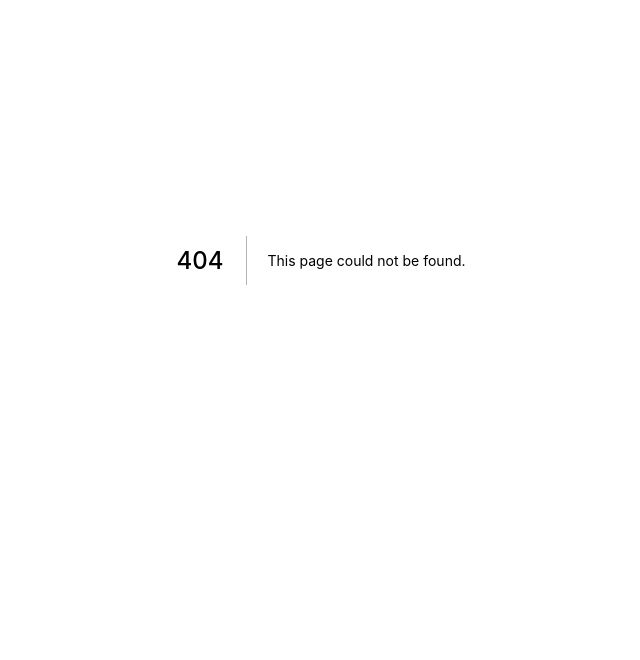
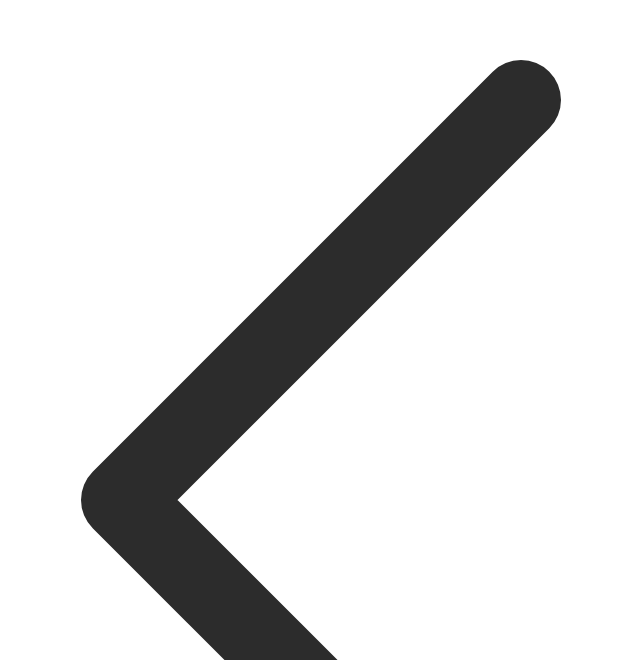
Before and after one commit to PauloRev/google-clone, a Next.js app: page /assets/icons/chevronLeft in a window 1280 px wide. Before the commit this address had no page. Shown: the part 140-800 px from the top of the page, without its empty margins (319-959 px from the left). Built offline with nearby package versions, Linux system fonts and the light colour scheme.

Commit message:
Added pagination component

```diff
--- a/components/SearchResults.js
+++ b/components/SearchResults.js
@@ -1,6 +1,7 @@
 import Head from 'next/head';
 import { useRouter } from 'next/router';
 import Parser from 'html-react-parser';
+import PaginationButtons from './PaginationButtons';
 
 export default function SearchResults({ results }) {
   const router = useRouter();
@@ -11,7 +12,7 @@ export default function SearchResults({ results }) {
         <title>{router.query.term} - Search page</title>
       </Head>
       <div className="w-full mx-auto px-4 sm:pl-[5%] md:pl-[10%]">
-        <p className="text-gray-600 text-sm mt-4 mb-8">
+        <p className="text-gray-600 text-sm mt-4 mb-6">
           About {results.searchInformation.formattedTotalResults} results (
           {results.searchInformation.formattedSearchTime} seconds)
         </p>
@@ -33,6 +34,7 @@ export default function SearchResults({ results }) {
             <p className="text-gray-800">{Parser(result.htmlSnippet)}</p>
           </div>
         ))}
+        <PaginationButtons />
       </div>
     </>
   );
--- /dev/null
+++ b/pages/assets/icons/chevronLeft.js
@@ -0,0 +1,23 @@
+import React from 'react';
+
+function ChevronLeftIcon({ color, width, height }) {
+  return (
+    <svg
+      xmlns="http://www.w3.org/2000/svg"
+      fill="none"
+      stroke="currentColor"
+      strokeWidth="1.5"
+      className={`${width} ${height}`}
+      viewBox="0 0 24 24"
+      color={color}
+    >
+      <path
+        strokeLinecap="round"
+        strokeLinejoin="round"
+        d="M15.75 19.5L8.25 12l7.5-7.5"
+      ></path>
+    </svg>
+  );
+}
+
+export default ChevronLeftIcon;
--- a/pages/search/index.js
+++ b/pages/search/index.js
@@ -21,7 +21,8 @@ export default function Search({ results }) {
 }
 
 export async function getServerSideProps(context) {
-  const mockData = true;
+  const startIndex = context?.query?.start || '1';
+  const mockData = false; // Pass TRUE value for searching custom terms and for active pagination real results
 
   const data = mockData
     ? ResultsMock
@@ -30,7 +31,7 @@ export async function getServerSideProps(context) {
           process.env.API_KEY
         }&cx=${process.env.CONTEXT_KEY}&q=${context?.query.term}${
           context?.query.searchType && '&searchType=image'
-        }`
+        }&start=${startIndex}`
       ).then((res) => res.json());
   return {
     props: {
```
Also changed, not shown: components/PaginationButtons.js (added, +39 -0 lines), pages/assets/icons/chevronRight.js (added, +23 -0 lines).
